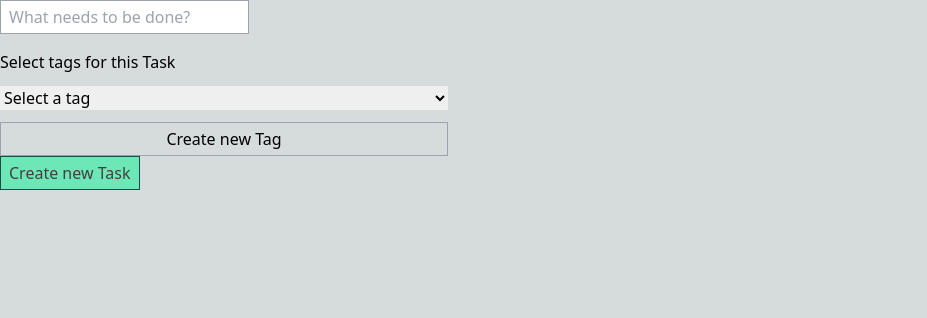
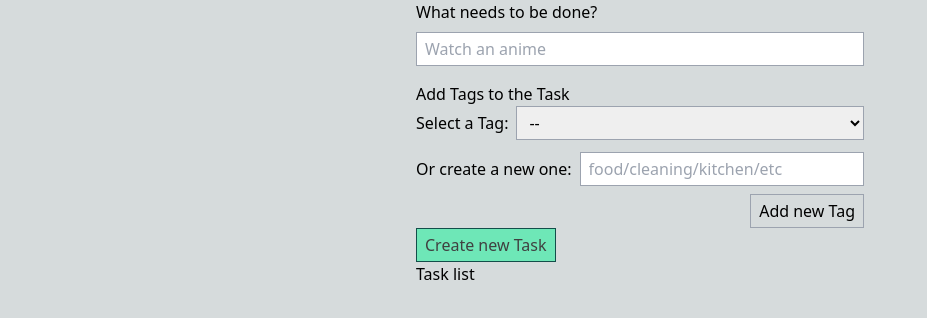
Before and after one commit to GonziTaji/TO-ADHDO, a Next.js app: page / in a window 1280 px wide. Shown: the top 318 px of the page, without its empty margins (0-927 px from the left). Built offline with nearby package versions, Linux system fonts and the light colour scheme.

Commit message:
feat: tag selector

```diff
--- a/src/components/TagSelect.tsx
+++ b/src/components/TagSelect.tsx
@@ -16,8 +16,6 @@ export default function TagSelect({ onSelection }: TagSelectProps) {
     const [knownTags, setKnownTags] = useState<string[]>(__tags);
     const [newTag, setNewTag] = useState('');
 
-    const [createMode, setCreateMode] = useState(false);
-
     async function createTag() {
         if (!newTag) {
             return;
@@ -31,80 +29,54 @@ export default function TagSelect({ onSelection }: TagSelectProps) {
 
         onSelection(newTag);
         setNewTag('');
-        setCreateMode(false);
     }
 
-    function toggleCreateMode() {
-        setCreateMode(!createMode);
+    function onKeyDownInput(ev: KeyboardEvent) {
+        if (ev.code === 'Enter') {
+            createTag();
+        }
     }
 
     return (
-        <div className="">
-            {createMode ? (
-                <>
-                    <div className="flex flex-col">
-                        <label htmlFor="tag-name">Create a new Task</label>
-                        <input
-                            id="tag-name"
-                            className="border border-gray-400 px-2 py-1"
-                            type="text"
-                            value={newTag}
-                            onInput={(ev) => {
-                                setNewTag(ev.currentTarget.value);
-                            }}
-                            onKeyDown={(ev) =>
-                                ev.code === 'Enter' && createTag()
-                            }
-                            placeholder="food/cleaning/kitchen/etc"
-                        />
-                    </div>
-
-                    <div className="flex gap-2">
-                        <button
-                            className="border border-gray-400 px-2 py-1"
-                            type="button"
-                            style={{ height: '28px', padding: '5px 3px' }}
-                            onClick={createTag}
-                            disabled={!newTag.trim().length}
-                        >
-                            Add new Tag
-                        </button>
-
-                        <button
-                            className="border border-gray-400 px-2 py-1"
-                            type="button"
-                            onClick={toggleCreateMode}
-                        >
-                            Cancel
-                        </button>
-                    </div>
-                </>
-            ) : (
         <div className="flex flex-col gap-3">
-                    <label htmlFor="tag-select">
-                        Select tags for this Task
-                    </label>
+            <div className="flex gap-2 items-center">
+                <span>Select a Tag:</span>
                 <select
                     id="tag-select"
+                    className="grow border border-gray-400 px-2 py-1"
                     onChange={(ev) => onSelection(ev.currentTarget.value)}
                 >
-                        <option value="">Select a tag</option>
+                    <option value="">-- </option>
                     {knownTags.map((tag, i) => (
                         <option key={i} value={tag}>
                             {tag}
                         </option>
                     ))}
                 </select>
+            </div>
+
+            <div className="flex gap-2 items-center whitespace-nowrap flex-wrap justify-end">
+                <span>Or create a new one:</span>
+
+                <input
+                    id="tag-name"
+                    className="grow border border-gray-400 px-2 py-1"
+                    type="text"
+                    value={newTag}
+                    onInput={(ev) => setNewTag(ev.currentTarget.value)}
+                    onKeyDown={onKeyDownInput}
+                    placeholder="food/cleaning/kitchen/etc"
+                />
 
                 <button
                     className="border border-gray-400 px-2 py-1"
                     type="button"
-                        onClick={toggleCreateMode}
+                    onClick={createTag}
+                    disabled={!newTag.trim().length}
                 >
-                        Create new Tag
+                    Add new Tag
                 </button>
             </div>
-            )}
         </div>
     );
 }
--- a/src/pages/index.tsx
+++ b/src/pages/index.tsx
@@ -74,15 +74,21 @@ export default function Home() {
     }
 
     return (
-        <main className="max-w-md">
+        <main className="max-w-md mx-auto">
             <form>
-                <input
-                    className="border border-gray-400 px-2 py-1"
-                    type="text"
-                    value={newTaskName}
-                    onChange={(ev) => setNewTaskName(ev.currentTarget.value)}
-                    placeholder="What needs to be done?"
-                />
+                <div className="flex gap-2 flex-col">
+                    <span>What needs to be done?</span>
+
+                    <input
+                        className="border border-gray-400 px-2 py-1"
+                        type="text"
+                        value={newTaskName}
+                        onChange={(ev) =>
+                            setNewTaskName(ev.currentTarget.value)
+                        }
+                        placeholder="Watch an anime"
+                    />
+                </div>
 
                 <div className="flex my-2">
                     {newTaskTags.map((tag, i) => (
@@ -102,6 +108,7 @@ export default function Home() {
                     ))}
                 </div>
 
+                <span>Add Tags to the Task</span>
                 <TagSelect onSelection={addTag} />
 
                 <button
@@ -114,7 +121,8 @@ export default function Home() {
                 </button>
             </form>
 
-            <ul>
+            <h2>Task list</h2>
+            <ul className="pt-2">
                 {tasks.map((task, i) => (
                     <li key={i}>
                         <input
@@ -125,10 +133,19 @@ export default function Home() {
                         <input
                             type="text"
                             value={task.name}
+                            className="px-2 py-1"
                             onChange={(ev) =>
                                 changeTaskName(task.id, ev.currentTarget.value)
                             }
                         />
+
+                        <ul className="ms-4 flex">
+                            {task.tags.map((tag) => (
+                                <li className="border border-neutra-400 rounded bg-amber-300 px-2 m-1">
+                                    {tag}
+                                </li>
+                            ))}
+                        </ul>
                     </li>
                 ))}
             </ul>
```
Lines whose indentation alone changed are shown as unchanged.
